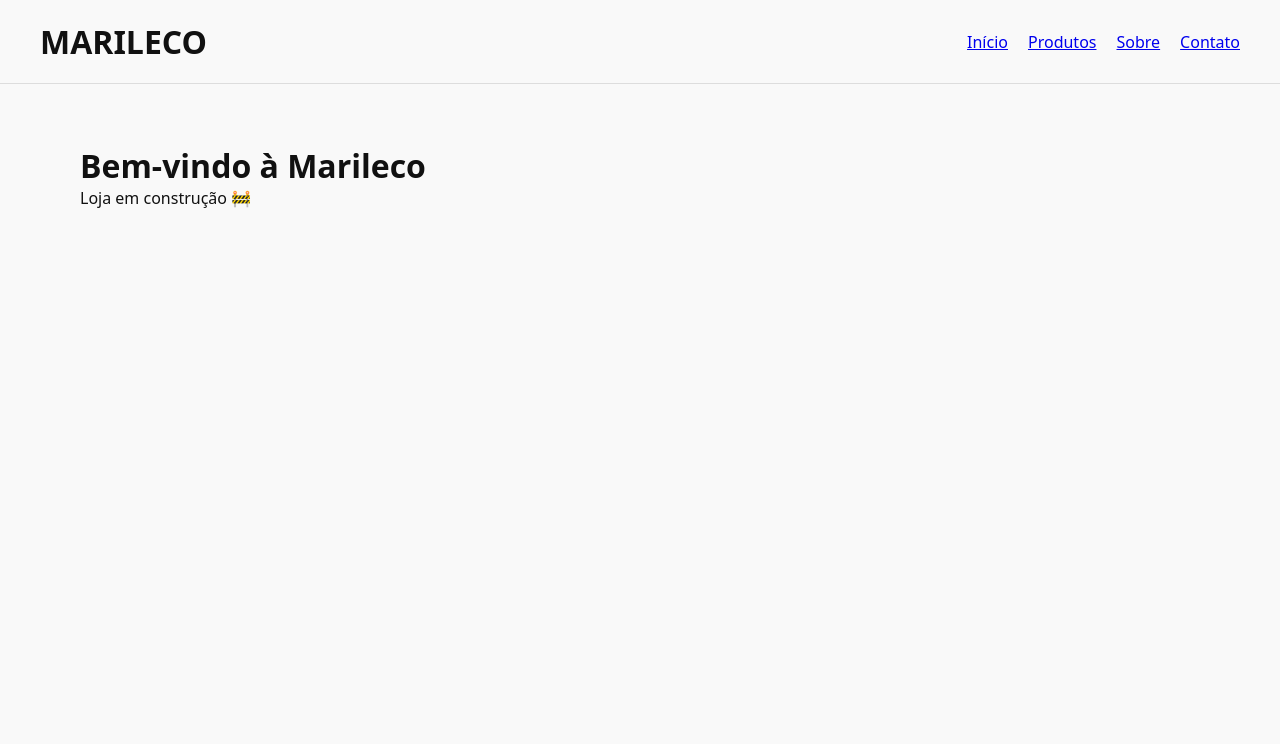
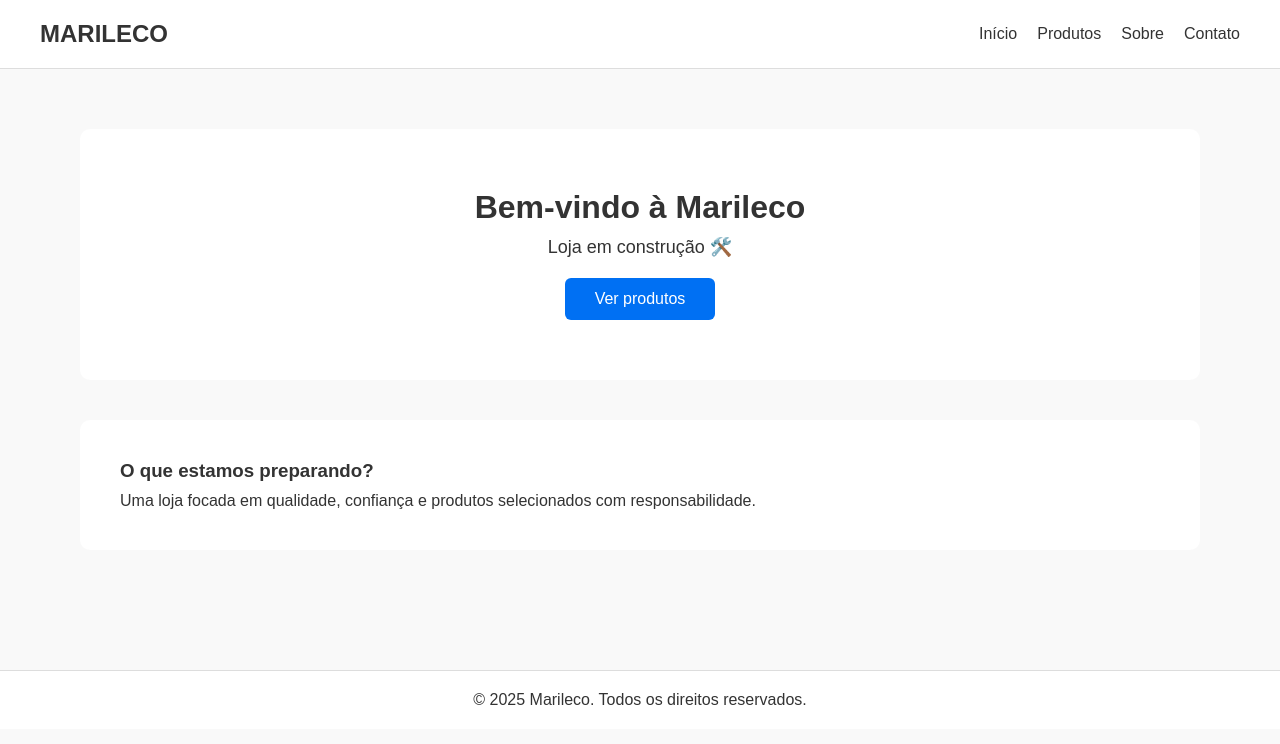
Before and after one commit to Marileco-ltda/Marileco, a Next.js app in the folder marileco/: page / in a window 1280 px wide. Shown: the top 744 px of the page. Built offline with nearby package versions, Linux system fonts and the light colour scheme.

Commit message:
Layout inicial da loja

```diff
--- a/marileco/src/app/components/Cabecalho.tsx
+++ b/marileco/src/app/components/Cabecalho.tsx
@@ -2,18 +2,10 @@ import Link from "next/link";
 
 export default function Cabecalho() {
   return (
-    <header
-      style={{
-        display: "flex",
-        alignItems: "center",
-        justifyContent: "space-between",
-        padding: "20px 40px",
-        borderBottom: "1px solid #ddd",
-      }}
-    >
-      <h1 style={{ margin: 0 }}>MARILECO</h1>
+    <header className="header">
+      <h1>MARILECO</h1>
 
-      <nav style={{ display: "flex", gap: "20px" }}>
+      <nav>
         <Link href="/">Início</Link>
         <Link href="/produtos">Produtos</Link>
         <Link href="/sobre">Sobre</Link>
--- a/marileco/src/app/components/Footer.tsx
+++ b/marileco/src/app/components/Footer.tsx
@@ -1,10 +1,7 @@
 export default function Footer() {
   return (
-    <footer className="border-t mt-16">
-      <div className="max-w-7xl mx-auto p-6 text-sm text-gray-500 flex justify-between">
-        <span>© 2025 MARILECO</span>
-        <span>Todos os direitos reservados</span>
-      </div>
+    <footer className="footer">
+      <p>© {new Date().getFullYear()} Marileco. Todos os direitos reservados.</p>
     </footer>
-  )
+  );
 }
--- a/marileco/src/app/globals.css
+++ b/marileco/src/app/globals.css
@@ -5,9 +5,94 @@
 }
 
 body {
-  font-family: system-ui, -apple-system, BlinkMacSystemFont, "Segoe UI",
-    Roboto, Oxygen, Ubuntu, Cantarell, "Open Sans", "Helvetica Neue",
-    sans-serif;
+  font-family: Arial, Helvetica, sans-serif;
   background: #f9f9f9;
-  color: #111;
+  color: #333;
 }
+
+/* HEADER */
+.header {
+  display: flex;
+  justify-content: space-between;
+  align-items: center;
+  padding: 20px 40px;
+  background: #ffffff;
+  border-bottom: 1px solid #ddd;
+}
+
+.header h1 {
+  font-size: 24px;
+}
+
+.header nav {
+  display: flex;
+  gap: 20px;
+}
+
+.header nav a {
+  text-decoration: none;
+  color: #333;
+  font-weight: 500;
+}
+
+.header nav a:hover {
+  color: #0070f3;
+}
+
+/* CONTEÚDO */
+.container {
+  max-width: 1200px;
+  margin: 0 auto;
+  padding: 60px 40px;
+}
+
+.hero {
+  background: white;
+  padding: 60px;
+  border-radius: 10px;
+  text-align: center;
+  margin-bottom: 40px;
+}
+
+.hero h2 {
+  font-size: 32px;
+  margin-bottom: 10px;
+}
+
+.hero p {
+  font-size: 18px;
+  margin-bottom: 20px;
+}
+
+.hero button {
+  padding: 12px 30px;
+  font-size: 16px;
+  border: none;
+  background: #0070f3;
+  color: white;
+  border-radius: 6px;
+  cursor: pointer;
+}
+
+.hero button:hover {
+  background: #0059c1;
+}
+
+.info {
+  background: white;
+  padding: 40px;
+  border-radius: 10px;
+}
+
+.info h3 {
+  margin-bottom: 10px;
+}
+
+/* FOOTER */
+.footer {
+  margin-top: 60px;
+  padding: 20px;
+  text-align: center;
+  background: #ffffff;
+  border-top: 1px solid #ddd;
+}
--- a/marileco/src/app/layout.tsx
+++ b/marileco/src/app/layout.tsx
@@ -1,8 +1,10 @@
 import "./globals.css";
+import Cabecalho from "./components/Cabecalho";
+import Footer from "./components/Footer";
 
 export const metadata = {
   title: "Marileco",
-  description: "E-commerce Marileco",
+  description: "Loja Marileco",
 };
 
 export default function RootLayout({
@@ -12,7 +14,11 @@ export default function RootLayout({
 }) {
   return (
     <html lang="pt-BR">
-      <body>{children}</body>
+      <body>
+        <Cabecalho />
+        {children}
+        <Footer />
+      </body>
     </html>
   );
 }
--- a/marileco/src/app/page.tsx
+++ b/marileco/src/app/page.tsx
@@ -1,20 +1,19 @@
-import Cabecalho from "./components/Cabecalho";
-
 export default function Home() {
   return (
-    <>
-      <Cabecalho />
+    <main className="container">
+      <section className="hero">
+        <h2>Bem-vindo à Marileco</h2>
+        <p>Loja em construção 🛠️</p>
+        <button>Ver produtos</button>
+      </section>
 
-      <main
-  style={{
-    padding: "60px 40px",
-    maxWidth: "1200px",
-    margin: "0 auto",
-  }}
->
-        <h1>Bem-vindo à Marileco</h1>
-        <p>Loja em construção 🚧</p>
-      </main>
-    </>
+      <section className="info">
+        <h3>O que estamos preparando?</h3>
+        <p>
+          Uma loja focada em qualidade, confiança e produtos selecionados com
+          responsabilidade.
+        </p>
+      </section>
+    </main>
   );
 }
```
